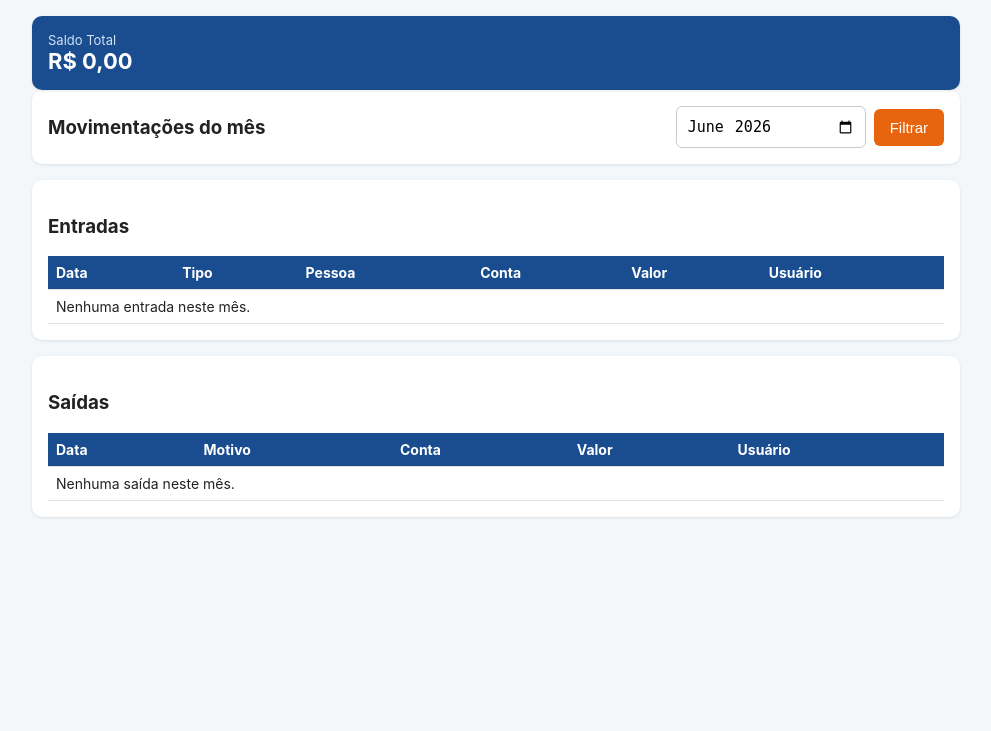
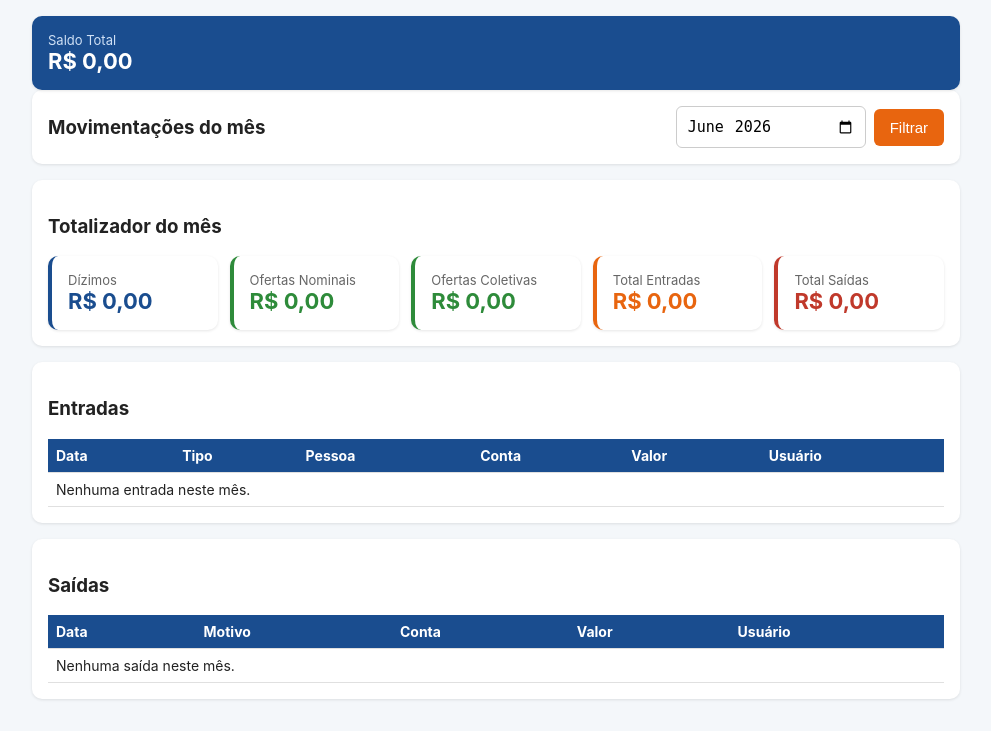
Before and after one commit to FernandoCarvalho-tech/TesourariaISOSED, a Flask app: page / in a window 1280 px wide. Shown: the part 105-836 px from the top of the page, without its empty margins (144-1135 px from the left). Before the commit the page ends 623 px from the top, so only its background shows below. Run offline with Flask 3, Linux system fonts and the light colour scheme; the visitor is signed in with stand-in values (Sample User, id 1); data that the repository does not hold is empty; some libraries are stand-ins or nearby versions.

Commit message:
atualização

```diff
--- a/app.py
+++ b/app.py
@@ -91,6 +91,16 @@ def _contas_ativas(conn):
     return conn.execute("SELECT * FROM contas WHERE ativo=TRUE ORDER BY nome").fetchall()
 
 
+def _totais_por_tipo(entradas):
+    """Recebe lista de rows de entradas e retorna dict com totais por tipo e o bruto geral."""
+    totais = {"dizimo": 0.0, "oferta_nominal": 0.0, "oferta_coletiva": 0.0}
+    for e in entradas:
+        totais[e["tipo"]] = totais.get(e["tipo"], 0.0) + float(e["valor"])
+    totais["total_ofertas"] = totais["oferta_nominal"] + totais["oferta_coletiva"]
+    totais["total_bruto"] = totais["dizimo"] + totais["total_ofertas"]
+    return totais
+
+
 def _saldo_conta(conn, conta_id):
     entradas = conn.execute(
         "SELECT COALESCE(SUM(valor),0) AS total FROM entradas WHERE conta_id=?", (conta_id,)
@@ -139,6 +149,8 @@ def dashboard():
            ORDER BY s.data DESC, s.criado_em DESC""",
         (mes,),
     ).fetchall()
+    totais_entradas = _totais_por_tipo(entradas_mes)
+    total_saidas_mes = sum(float(s["valor"]) for s in saidas_mes)
     conn.close()
     return render_template(
         "dashboard.html",
@@ -146,6 +158,8 @@ def dashboard():
         saldo_total=saldo_total,
         entradas_mes=entradas_mes,
         saidas_mes=saidas_mes,
+        totais_entradas=totais_entradas,
+        total_saidas_mes=total_saidas_mes,
         mes=mes,
     )
 
@@ -466,6 +480,8 @@ def extrato():
         params_transf,
     ).fetchall()
 
+    totais_entradas = _totais_por_tipo(entradas)
+    total_saidas = sum(float(s["valor"]) for s in saidas)
     conn.close()
     return render_template(
         "extrato.html",
@@ -473,6 +489,8 @@ def extrato():
         entradas=entradas,
         saidas=saidas,
         transferencias=transferencias,
+        totais_entradas=totais_entradas,
+        total_saidas=total_saidas,
         conta_id=conta_id,
         data_ini=data_ini,
         data_fim=data_fim,
@@ -508,12 +526,15 @@ def _dados_fechamento(mes):
     valor_regional = total_bruto * TAXA_REGIONAL
     valor_total_taxas = valor_sede + valor_fundo + valor_regional
 
+    totais_entradas = _totais_por_tipo(entradas)
+
     return dict(
         mes=mes,
         entradas=entradas,
         saidas=saidas,
         total_bruto=total_bruto,
         total_saidas=total_saidas,
+        totais_entradas=totais_entradas,
         valor_sede=valor_sede,
         valor_fundo=valor_fundo,
         valor_regional=valor_regional,
--- a/templates/dashboard.html
+++ b/templates/dashboard.html
@@ -22,6 +22,32 @@
       <input type="month" name="mes" value="{{ mes }}" style="width:auto;">
       <button type="submit" style="margin-top:0;">Filtrar</button>
     </form>
+  </div>
+</div>
+
+<div class="card">
+  <h3>Totalizador do mês</h3>
+  <div class="saldo-grid">
+    <div class="saldo-card" style="border-left:4px solid #1a4d8f;">
+      <div class="nome">Dízimos</div>
+      <div class="valor" style="color:#1a4d8f;">R$ {{ "%.2f"|format(totais_entradas.dizimo)|replace(".", ",") }}</div>
+    </div>
+    <div class="saldo-card" style="border-left:4px solid #2e8b3a;">
+      <div class="nome">Ofertas Nominais</div>
+      <div class="valor" style="color:#2e8b3a;">R$ {{ "%.2f"|format(totais_entradas.oferta_nominal)|replace(".", ",") }}</div>
+    </div>
+    <div class="saldo-card" style="border-left:4px solid #2e8b3a;">
+      <div class="nome">Ofertas Coletivas</div>
+      <div class="valor" style="color:#2e8b3a;">R$ {{ "%.2f"|format(totais_entradas.oferta_coletiva)|replace(".", ",") }}</div>
+    </div>
+    <div class="saldo-card" style="border-left:4px solid #e8650f;">
+      <div class="nome">Total Entradas</div>
+      <div class="valor" style="color:#e8650f;">R$ {{ "%.2f"|format(totais_entradas.total_bruto)|replace(".", ",") }}</div>
+    </div>
+    <div class="saldo-card" style="border-left:4px solid #c0392b;">
+      <div class="nome">Total Saídas</div>
+      <div class="valor" style="color:#c0392b;">R$ {{ "%.2f"|format(total_saidas_mes)|replace(".", ",") }}</div>
+    </div>
   </div>
 </div>
 
```
Also changed, not shown: templates/extrato.html (+26 -0 lines), templates/fechamento.html (+22 -0 lines).
